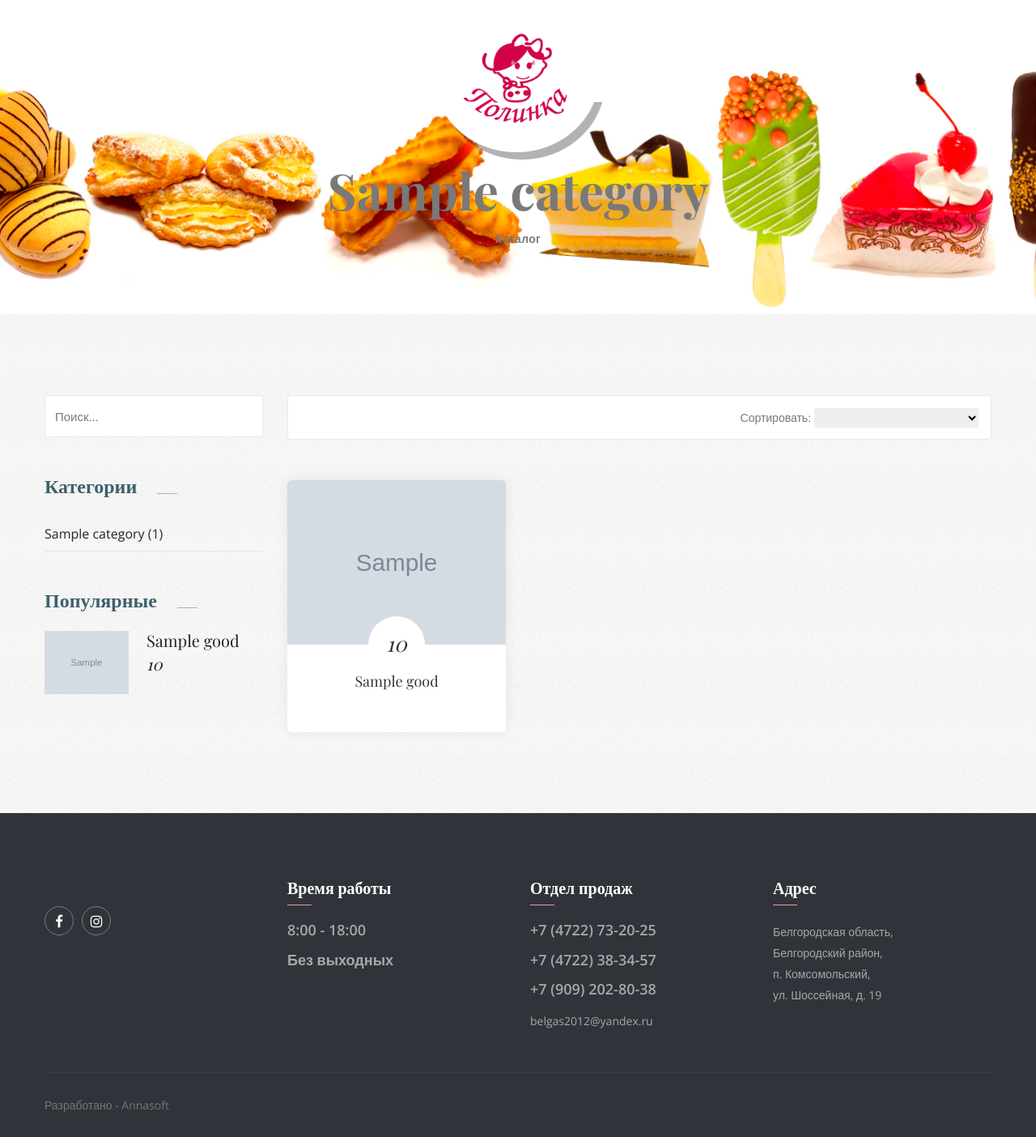
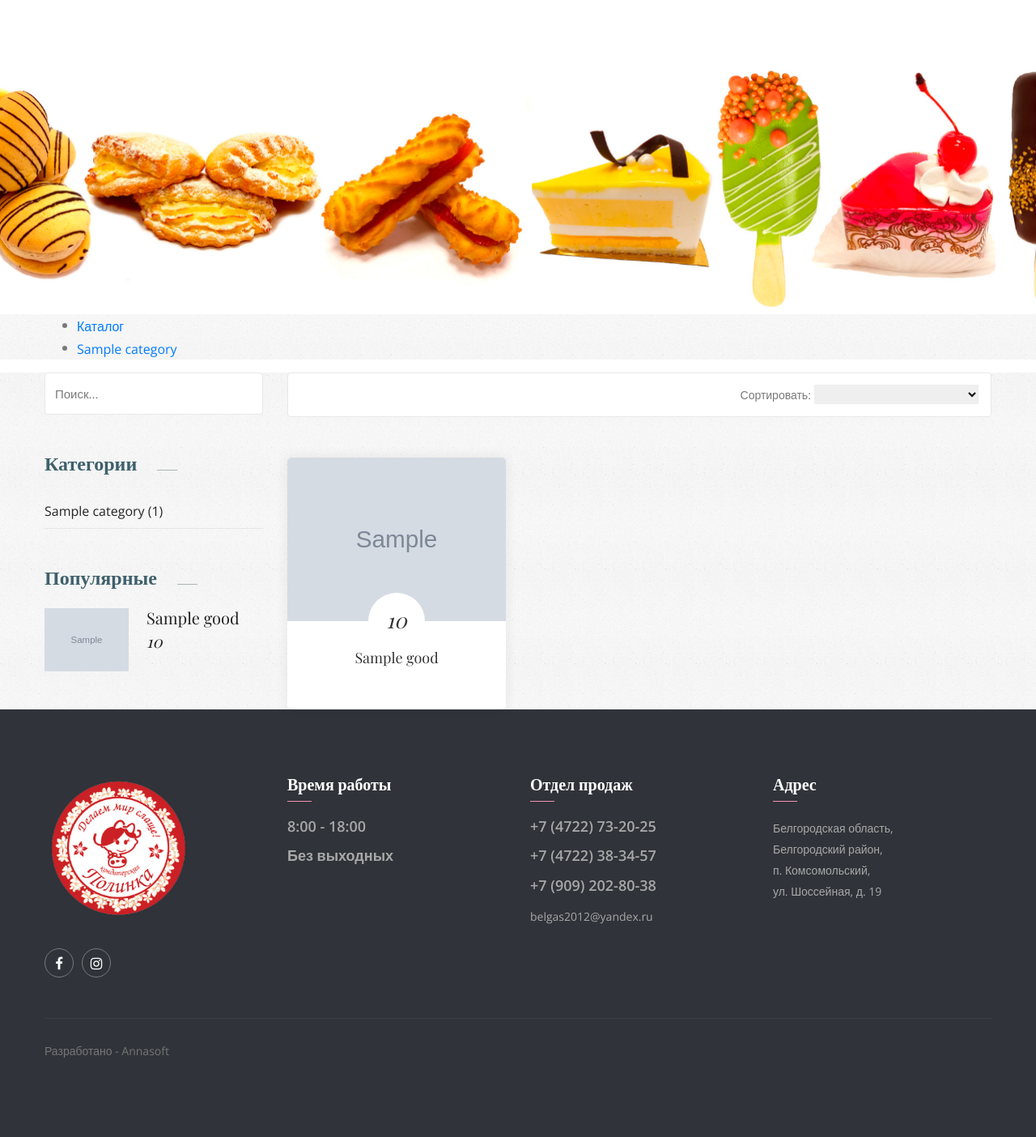
Before and after one commit to MaximPekshev/polinka31, a Django app: a page that uses baseapp/templates/baseapp/index.html in a window 1280 px wide. Shown: the part 50-1454 px from the top of the page at 81% size. After the commit the page ends 1356 px from the top, so only its background shows below. Run offline with Django 3.2, Linux system fonts and the light colour scheme; tables that the repository leaves empty hold one stand-in row (values such as "Sample post"); grey boxes marked "Sample" are stand-in pictures; some libraries are stand-ins or nearby versions; some web fonts are replaced.

Commit message:
новый - баннер, меню, логотип

```diff
--- a/baseapp/templates/baseapp/index.html
+++ b/baseapp/templates/baseapp/index.html
@@ -25,15 +25,15 @@
 	<div class="main_menu_area">
 		<div class="container">
 			<nav class="navbar navbar-expand-lg navbar-light bg-light">
-				<a class="navbar-brand" href="{% url 'show_catalog' %}">
-					<img width="180" src="{% static 'img/test_logo_3.png' %}" alt="">
+				<!-- <a class="navbar-brand" href="{% url 'show_catalog' %}"> -->
+					<!-- <img width="100" src="{% static 'img/test_logo_3.png' %}" alt=""> -->
 					<!-- <img width="180" src="{% static 'img/logo.png' %}" alt=""> -->
-				</a>
-				<div class="collapse navbar-collapse" id="navbarSupportedContent">
+				<!-- </a> -->
+				<!-- <div class="collapse navbar-collapse" id="navbarSupportedContent">
 					<ul class="navbar-nav justify-content-end">
 
 					</ul>
-				</div>
+				</div> -->
 			</nav>
 		</div>
 	</div>
@@ -51,7 +51,7 @@
 			<div class="row footer_wd_inner">
 				<div class="col-lg-3 col-6">
 					<aside class="f_widget f_about_widget">
-						<!-- <img src="{% static 'img/footer-logo.png' %}" alt=""> -->
+						<img src="{% static 'img/banner/logo_1.png' %}" alt="" width="180">
 						<!-- <p>At vero eos et accusamus et iusto odio dignissimos ducimus qui bland itiis praesentium voluptatum deleniti atque corrupti.</p> -->
 						<ul class="nav">
 							<li><a target="_blank" href="https://www.facebook.com/ConfectionaryPolinka31"><i class="fa fa-facebook"></i></a></li>
--- a/catalogapp/admin.py
+++ b/catalogapp/admin.py
@@ -16,7 +16,7 @@
 class GoodAdmin(admin.ModelAdmin):
 	list_display = (
 					'title',
-					'art',
+					'good_uid',
 					'price',
 					'quantity',
 					'weight',
--- a/catalogapp/urls.py
+++ b/catalogapp/urls.py
@@ -4,6 +4,7 @@
 from django.conf import settings
 from .views import show_catalog
 from .views import show_good
+from django.urls import include
 
 urlpatterns = [
 	path('', 	show_catalog, name='show_catalog'),
--- a/categoryapp/templates/categoryapp/category.html
+++ b/categoryapp/templates/categoryapp/category.html
@@ -8,9 +8,9 @@
 	<div class="container">
 		<div class="banner_text">
 			{% if category %}
-			<h3 style="color: #797979;">{{ category.title }}</h3>
+			<h3 style="color: #797979; opacity: 0;">{{ category.title }}</h3>
 			<ul>
-				<li><a href="{% url 'show_catalog' %}" style="color: #797979;">Каталог</a></li>
+				<li><a href="{% url 'show_catalog' %}" style="color: #797979; opacity: 0;">Каталог</a></li>
 			</ul>
 			{% else %}
 			<h3 style="color: #797979;">Каталог</h3>
@@ -18,10 +18,24 @@
 		</div>
 	</div>
 </section>
+<section class="product_area">
+	<div class="container">
+		<div class="breadcrumb_text">
+			{% if category %}
+			<ul>
+				<li><a href="{% url 'show_catalog' %}">Каталог</a></li>
+				<li><a href="{% url 'show_category' cpu_slug=category.cpu_slug %}">{{ category }}</a></li>
+			</ul>
+			{% else %}
+			<h3>Каталог</h3>
+			{% endif %}
+		</div>
+	</div>
+</section>
 <!--================End Main Header Area =================-->
 
 <!--================Product Area =================-->
-<section class="product_area p_100">
+<section class="product_area p_50">
 	<div class="container">
 		<div class="row product_inner_row">
 			<div class="col-lg-9">
--- a/categoryapp/urls.py
+++ b/categoryapp/urls.py
@@ -2,6 +2,7 @@
 from .views import show_category
 
 urlpatterns = [
+
 	path('<str:cpu_slug>/', show_category, name='show_category'),
 
 ]
--- a/polinka/urls.py
+++ b/polinka/urls.py
@@ -3,9 +3,10 @@
 from django.urls import include
 
 urlpatterns = [
-	# path(''		 		, include('baseapp.urls')),
 
-	path('category/', include('categoryapp.urls')),
-    path('admin/', admin.site.urls),
+	path('admin/', admin.site.urls),
     path(''		, include('catalogapp.urls')),
+    path('category/', include('categoryapp.urls')),
+
+
 ]
```
Also changed, not shown: baseapp/urls.py (deleted, +0 -13 lines), catalogapp/templates/catalogapp/catalog.html (+1 -8 lines), catalogapp/templates/catalogapp/good.html (+14 -3 lines), baseapp/static/css/style.css, baseapp/static/img/banner/logo.jpg (added), baseapp/static/img/banner/logo_1.png (added), baseapp/static/img/test_logo_3.png (deleted), catalogapp/models.py (line endings or trailing spaces).
